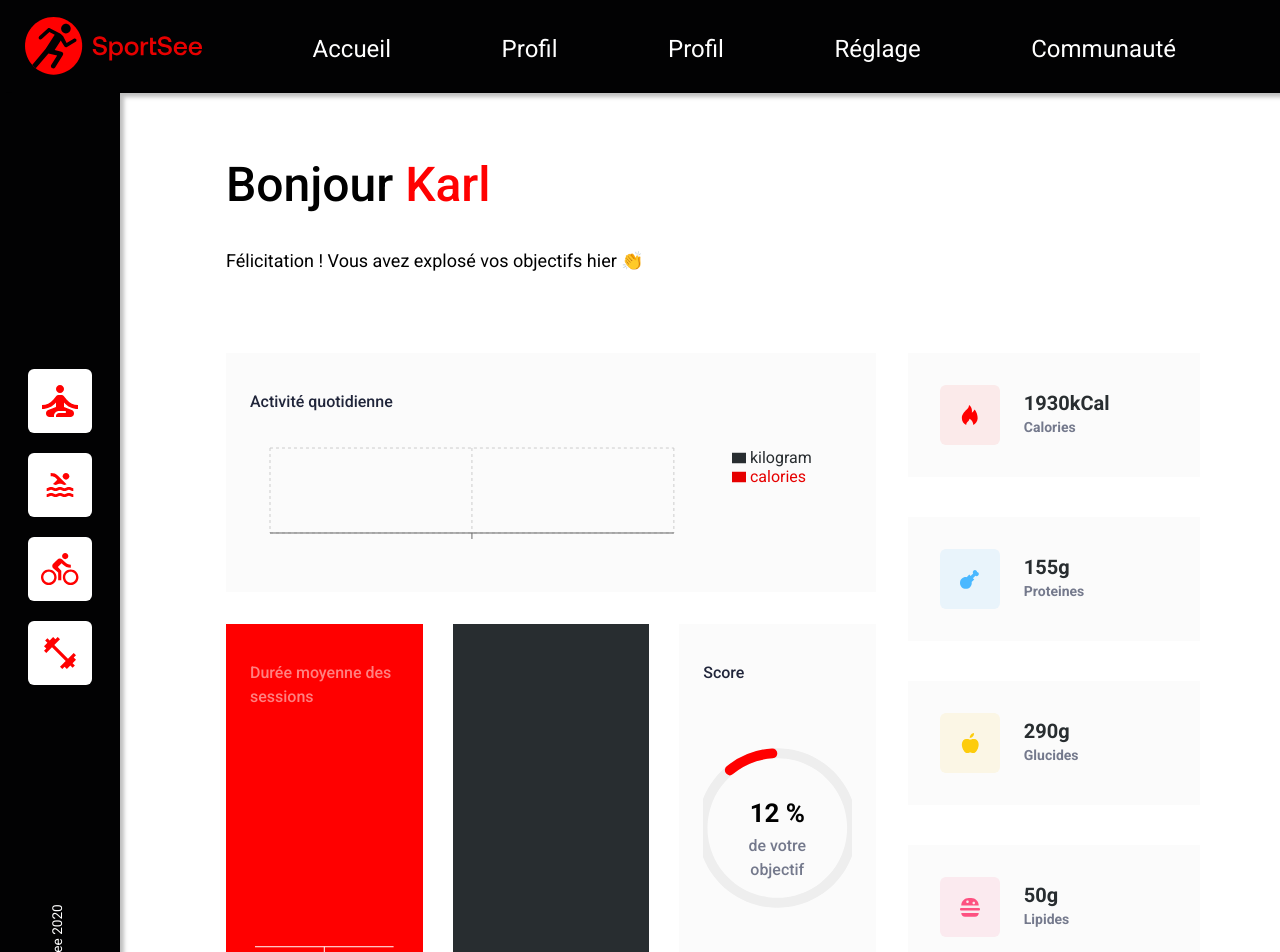
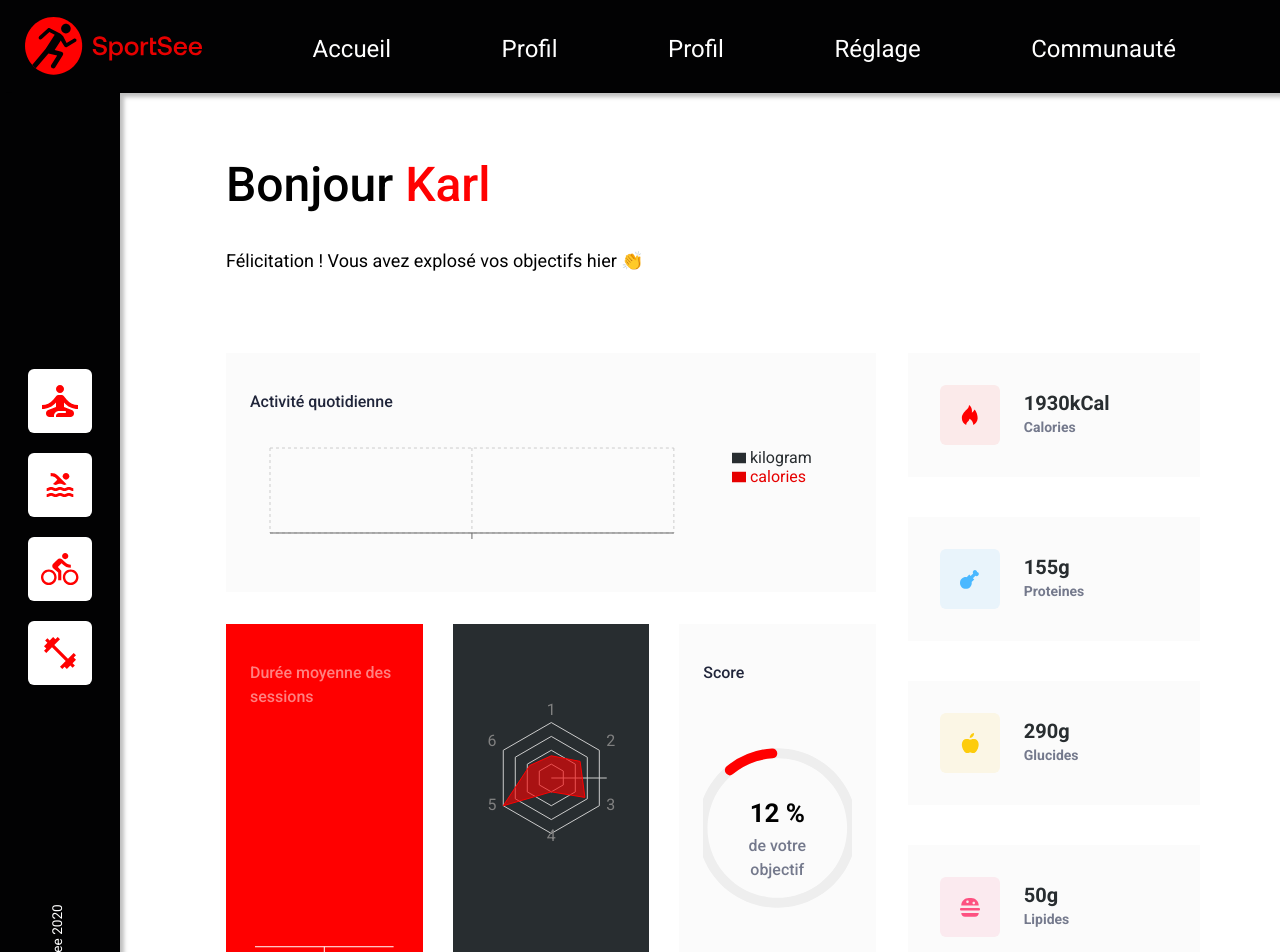
Before and after one commit to JeanBaptisteCalzia/SportSee-Front, a React (Vite) app: page /user/12 in a window 1280 px wide. Shown: the top 952 px of the page. Built offline with nearby package versions, Linux system fonts and the light colour scheme.

Commit message:
Display data for radar graph performance

```diff
--- a/src/components/Performance/index.jsx
+++ b/src/components/Performance/index.jsx
@@ -10,12 +10,10 @@ import {
 } from "recharts";
 
 function Performance({ data }) {
-  const performance = data.map((item) => item.data);
-
   return (
     <section className="performance">
       <ResponsiveContainer width="100%" height={260}>
-        <RadarChart cx="50%" cy="50%" data={performance}>
+        <RadarChart cx="50%" cy="50%" data={data[0].data}>
           <PolarGrid radialLines={false} />
           <PolarAngleAxis dataKey="kind" />
           <PolarRadiusAxis tick={false} hide={true} />
```
